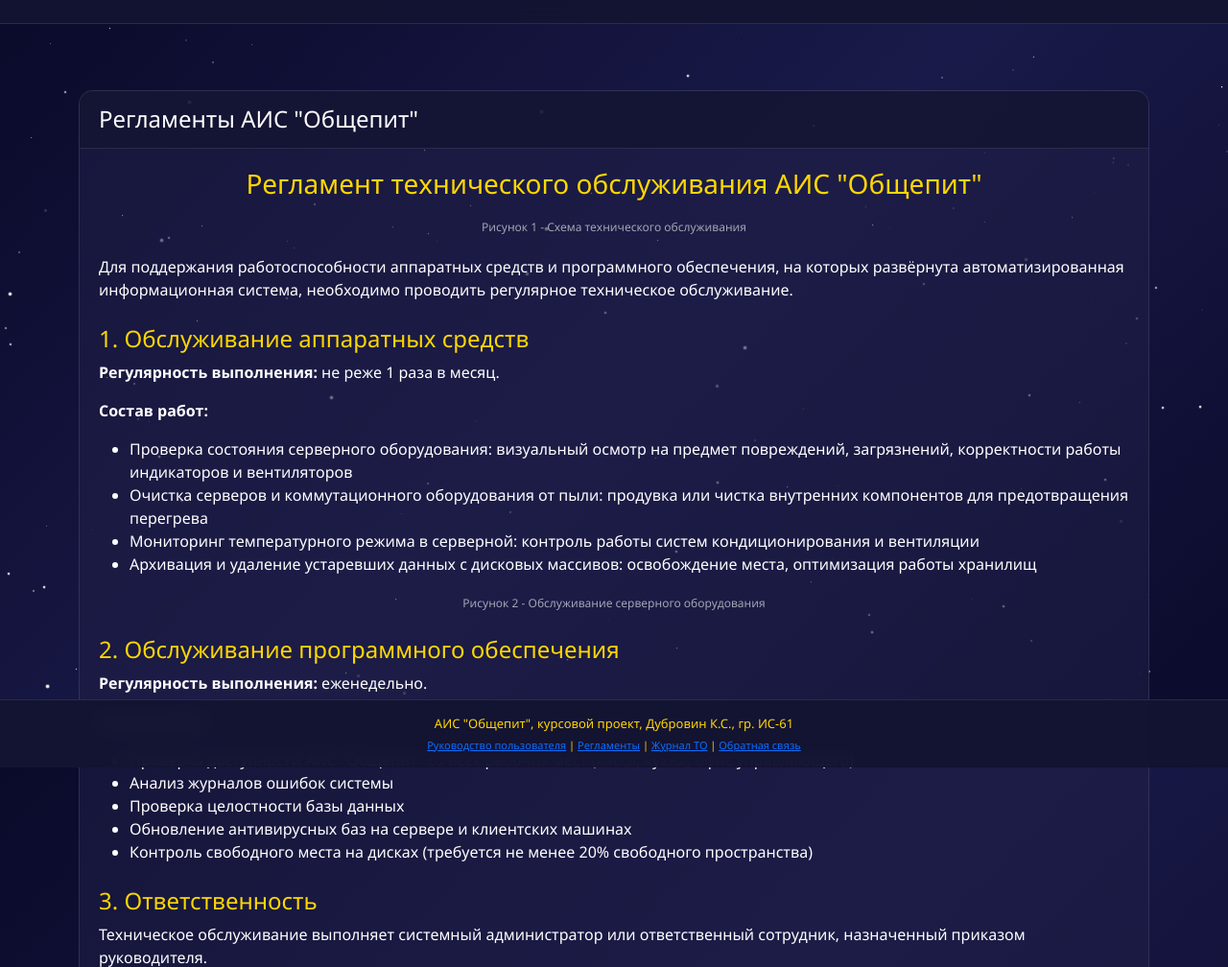
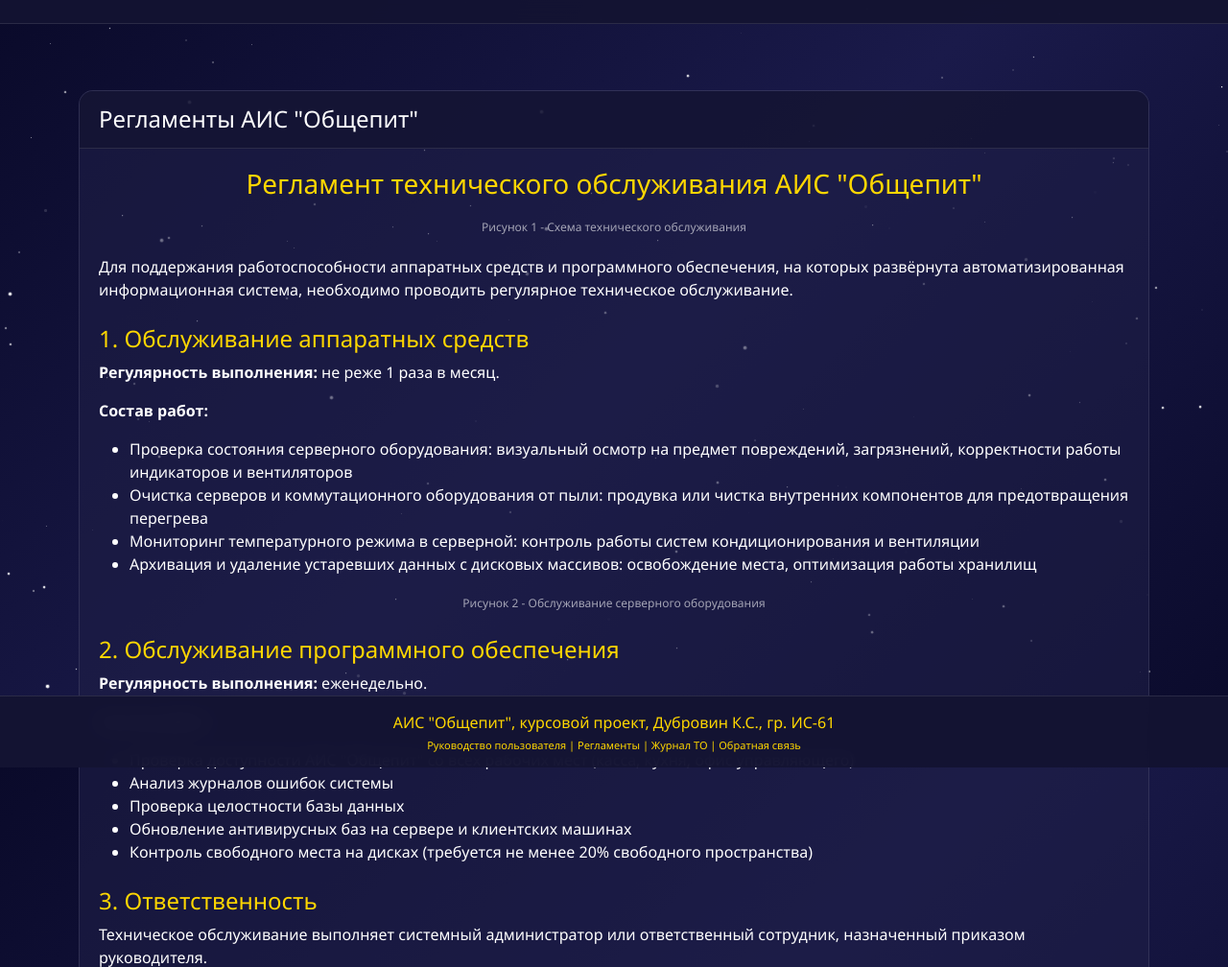
Before and after one commit to kotp2001/obshepit-ais-fixed, a Django app: page /docs/ in a window 1280 px wide. Shown: the top 1008 px of the page at 96% size. Run offline with Django 4.2, Linux system fonts and the light colour scheme; parts of the project's set-up code (start-up, migrations or seed data) failed here and were passed over.

Commit message:
Update base.html

```diff
--- a/templates/base.html
+++ b/templates/base.html
@@ -18,9 +18,8 @@
             background: linear-gradient(135deg, #0a0a2a 0%, #1a1a4a 50%, #0a0a2a 100%);
             background-attachment: fixed;
             overflow-x: hidden;
-            /* Отступы для фиксированных шапки и подвала */
-            padding-top: 70px;      /* высота navbar */
-            padding-bottom: 100px;   /* высота footer */
+            padding-top: 70px;      /* высота фиксированной шапки */
+            padding-bottom: 100px;   /* высота фиксированного подвала */
         }
 
         /* Фиксированная шапка */
@@ -36,6 +35,12 @@
             z-index: 1030;
         }
 
+        .navbar .container {
+            display: flex;
+            justify-content: space-between;
+            align-items: center;
+        }
+
         /* Фиксированный подвал */
         .footer {
             position: fixed;
@@ -46,29 +51,25 @@
             backdrop-filter: blur(10px);
             padding: 15px;
             text-align: center;
-            color: #ffd700;
-            font-size: 13px;
             border-top: 1px solid rgba(255,255,255,0.1);
             z-index: 1030;
         }
 
-        /* Контейнер для контента – отступы уже заданы на body */
-        .container {
-            position: relative;
-            z-index: 1;
+        .footer a {
+            color: #ffd700 !important;
+            text-decoration: none;
         }
 
-        /* Остальные стили (карточки, кнопки, формы) остаются без изменений */
-        .navbar-brand {
-            display: none; /* полностью скрываем старый бренд */
+        .footer a:hover {
+            text-decoration: underline;
         }
 
-        .navbar .container {
-            display: flex;
-            justify-content: flex-end;
-            align-items: center;
+        .footer p {
+            color: #ffd700;
+            margin-bottom: 0;
         }
 
+        /* Кнопки навигации */
         .btn-logout {
             background: #dc3545;
             color: white;
@@ -78,7 +79,6 @@
             font-size: 14px;
             cursor: pointer;
             transition: transform 0.1s ease;
-            margin-left: 10px;
         }
 
         .btn-logout:hover {
@@ -99,7 +99,6 @@
             font-weight: bold;
             font-size: 14px;
             transition: all 0.1s ease;
-            margin-right: 10px;
             display: inline-block;
         }
 
@@ -110,7 +109,7 @@
             text-decoration: none;
         }
 
-        /* Остальные стили (карточки, кнопки, формы) – копируем из вашего предыдущего base.html */
+        /* Общие стили для карточек, кнопок, форм */
         .card {
             background: rgba(30,30,70,0.6);
             backdrop-filter: blur(10px);
@@ -277,10 +276,8 @@
 
     <nav class="navbar">
         <div class="container">
-            <div>
-                <a href="/admin-panel/" id="mainMenuBtn" class="main-menu-btn" style="display: none;">Главное меню</a>
-                <button class="btn-logout" onclick="logout()" id="logout-btn" style="display: none;">Выйти</button>
-            </div>
+            <a href="/admin-panel/" id="mainMenuBtn" class="main-menu-btn" style="display: none;">Главное меню</a>
+            <button class="btn-logout" onclick="logout()" id="logout-btn" style="display: none;">Выйти</button>
         </div>
     </nav>
 
@@ -324,7 +321,6 @@
             const mainMenuBtn = document.getElementById('mainMenuBtn');
             if (role) {
                 logoutBtn.style.display = 'block';
-                // Показываем кнопку "Главное меню" только для администратора
                 if (role === 'admin') {
                     mainMenuBtn.style.display = 'inline-block';
                 } else {
```
